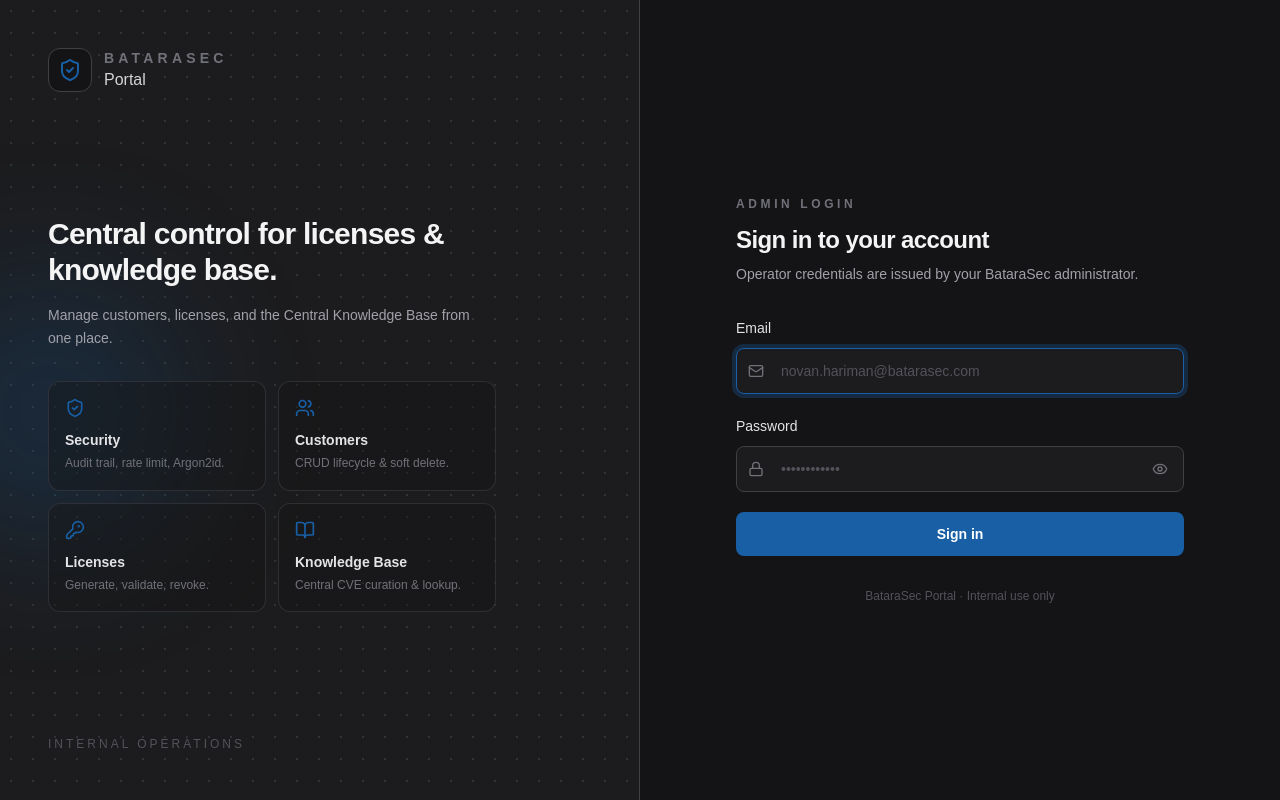
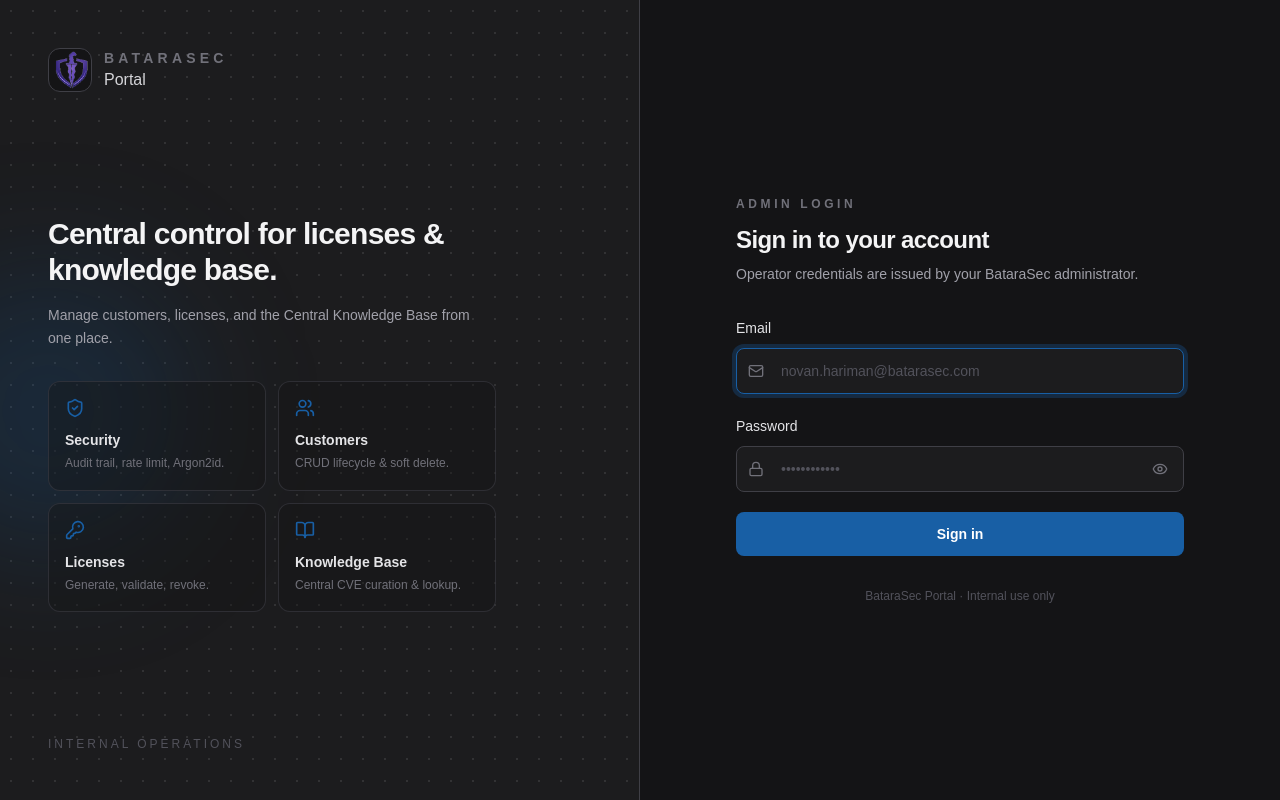
Before and after one commit to novanovn/batarasec-portal, a Next.js app: page /login in a window 1280 px wide. Built offline with nearby package versions, Linux system fonts and the light colour scheme; no server answers.

Commit message:
feat(portal): update brand logos and configure custom favicon

```diff
--- a/app/login/page.tsx
+++ b/app/login/page.tsx
@@ -19,7 +19,7 @@ export default async function LoginPage() {
         <div className="w-full max-w-md">
           <div className="mb-8 flex items-center gap-3 lg:hidden">
             <span className="flex h-10 w-10 items-center justify-center rounded-xl border border-border bg-card">
-              <ShieldCheck className="h-5 w-5 text-accent" />
+              <img src="/batarseclogoupdate.png" alt="Logo" className="h-5.5 w-5.5 object-contain" />
             </span>
             <div>
               <p className="text-xs font-semibold uppercase tracking-[0.3em] text-zinc-500">BataraSec</p>
--- a/components/login-brand-panel.tsx
+++ b/components/login-brand-panel.tsx
@@ -82,7 +82,7 @@ export function LoginBrandPanel() {
 
       <div className="relative flex items-center gap-3">
         <span className="flex h-11 w-11 items-center justify-center rounded-xl border border-border bg-background">
-          <ShieldCheck className="h-6 w-6 text-accent" />
+          <img src="/batarseclogoupdate.png" alt="BataraSec Logo" className="h-6.5 w-6.5 object-contain" />
         </span>
         <div>
           <p className="text-sm font-semibold uppercase tracking-[0.3em] text-zinc-500">BataraSec</p>
--- a/components/portal-sidebar.tsx
+++ b/components/portal-sidebar.tsx
@@ -68,8 +68,8 @@ export function PortalSidebar() {
           mounted && isCollapsed ? "justify-center" : ""
         }`}
       >
-        <div className="flex h-10 w-10 shrink-0 items-center justify-center rounded-xl bg-accent/15 text-accent shadow-sm border border-accent/20">
-          <Shield className="h-5 w-5" />
+        <div className="flex h-10 w-10 shrink-0 items-center justify-center rounded-xl bg-accent/15 shadow-sm border border-accent/20">
+          <img src="/batarseclogoupdate.png" alt="Logo" className="h-5.5 w-5.5 object-contain" />
         </div>
         {(!mounted || !isCollapsed) && (
           <div className="overflow-hidden whitespace-nowrap transition-opacity duration-300">
```
Also changed, not shown: app/icon.png (added), public/batarseclogoupdate.png (added).
